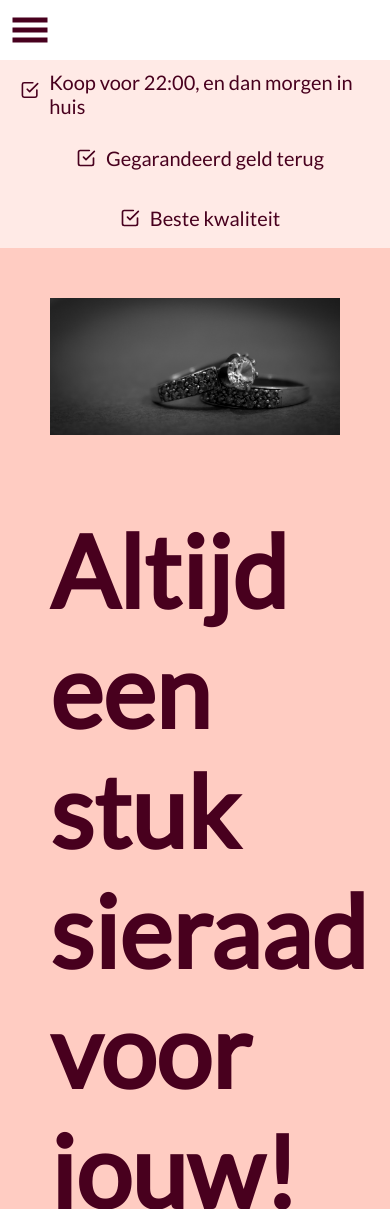
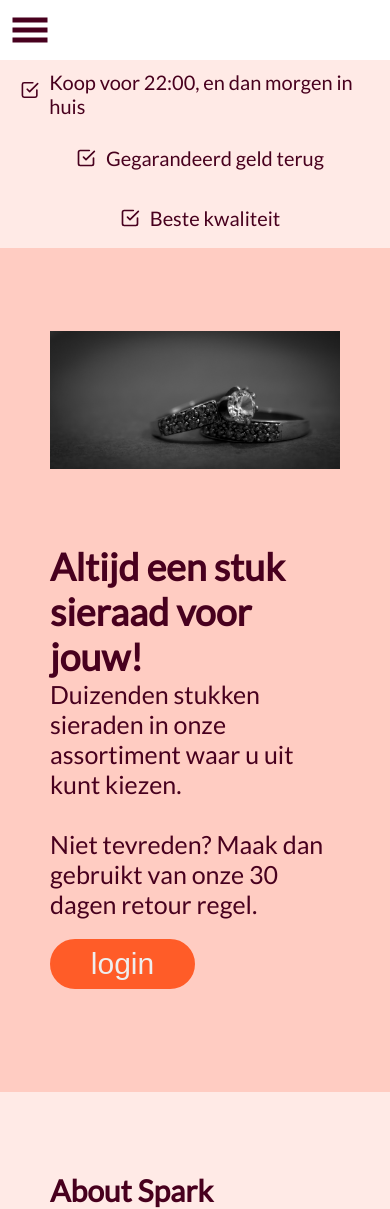
Before and after one commit to Shihua-liu/spark, a React (Create React App) app in the folder spark/: page / in a window 390 px wide. Shown: the top 1209 px of the page. Built offline with nearby package versions, Linux system fonts and the light colour scheme.

Commit message:
cosnst naam veranderd

```diff
--- a/spark/src/components/firstpage/bigPicture/bigPicture.css
+++ b/spark/src/components/firstpage/bigPicture/bigPicture.css
@@ -63,7 +63,10 @@
         width: 100%;
         height: 100%;
         margin-top: 2rem;
-
+    font-size: 100%;
+    }
+    .landing__head{
+        font-size: 150%;
     }
     .bigPicture{
         width: 100%;
--- a/spark/src/components/navigation/MobileNavigation.js
+++ b/spark/src/components/navigation/MobileNavigation.js
@@ -7,7 +7,7 @@ import "./Navigation.css"
 import {AiOutlineCloseCircle} from "react-icons/ai"
 import {GiHamburgerMenu} from "react-icons/gi"
 
-const Dogshit = () =>{
+const MobileNavigation = () =>{
 
     const [open, setOpen] = useState(false);
 
@@ -27,4 +27,4 @@ const Dogshit = () =>{
     )
 }
 
-export default Dogshit
+export default MobileNavigation
--- a/spark/src/components/navigation/Navigation.js
+++ b/spark/src/components/navigation/Navigation.js
@@ -5,6 +5,7 @@ const Navigation = () => {
     return(
         <nav className="Navigation">
             <NavLinks />
+
         </nav>
 
     );
```
Also changed, not shown: spark/src/components/navigation/Navigation.css (line endings or trailing spaces).
